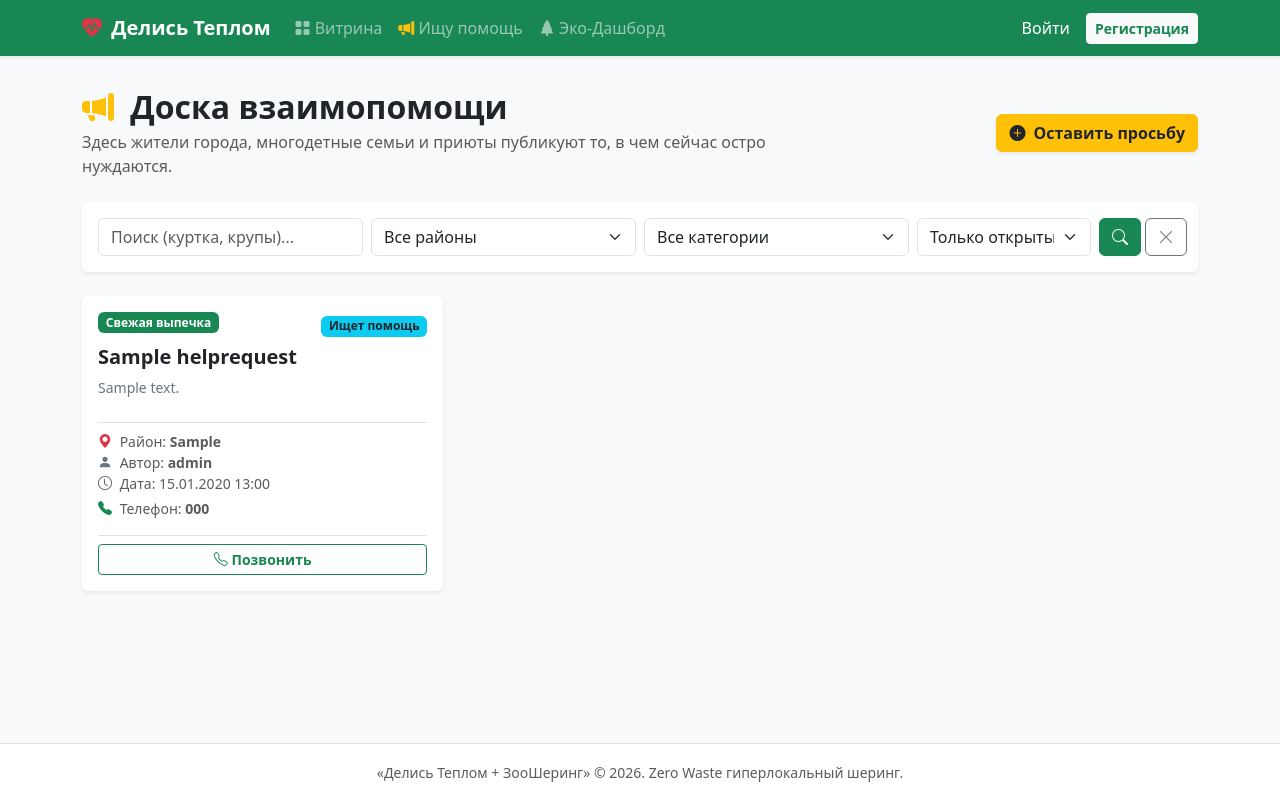
After one commit to ganizodabehruz77-hub/behruz, a Django app: page /lots/help/ in a window 1280 px wide. The commit adds this page. Run offline with Django 5.2, Linux system fonts and the light colour scheme; data comes from the database, SQL or seed files in the repository; tables that the repository leaves empty hold one stand-in row (values such as "Sample post").

Commit message:
Add Help Requests board for community needs

```diff
--- a/lots/urls.py
+++ b/lots/urls.py
@@ -5,6 +5,9 @@ from .views import (
     lot_edit_view,
     zoo_dashboard_view,
     zoo_accept_lot_view,
+    help_request_list_view,
+    help_request_create_view,
+    help_request_close_view,
 )
 from reservations.views import lot_reserve_view
 
@@ -15,4 +18,7 @@ urlpatterns = [
     path('<int:pk>/reserve/', lot_reserve_view, name='lot_reserve'),
     path('zoo/incoming/', zoo_dashboard_view, name='zoo_dashboard'),
     path('zoo/lots/<int:pk>/accept/', zoo_accept_lot_view, name='zoo_accept_lot'),
+    path('help/', help_request_list_view, name='help_request_list'),
+    path('help/create/', help_request_create_view, name='help_request_create'),
+    path('help/<int:pk>/close/', help_request_close_view, name='help_request_close'),
 ]
--- a/lots/views.py
+++ b/lots/views.py
@@ -4,7 +4,8 @@ from django.contrib import messages
 from django.utils import timezone
 from django.utils.dateparse import parse_datetime
 from django.http import HttpResponseForbidden
-from .models import ItemLot, Category, Location
+from django.db.models import Q
+from .models import ItemLot, Category, Location, HelpRequest
 
 DISTRICTS = [
     'р. Исмоили Сомони',
@@ -138,3 +139,85 @@ def zoo_accept_lot_view(request, pk):
     lot.save()
     messages.success(request, f"Лот «{lot.title}» ({lot.weight_kg} кг) принят на баланс зоопарка!")
     return redirect('zoo_dashboard')
+
+def help_request_list_view(request):
+    help_requests = HelpRequest.objects.select_related('author', 'author__profile', 'category').all()
+
+    selected_status = request.GET.get('status', 'open')
+    if selected_status and selected_status != 'all':
+        help_requests = help_requests.filter(status=selected_status)
+
+    selected_district = request.GET.get('district', '').strip()
+    if selected_district:
+        help_requests = help_requests.filter(district=selected_district)
+
+    selected_category = request.GET.get('category', '').strip()
+    if selected_category:
+        help_requests = help_requests.filter(category_id=selected_category)
+
+    query = request.GET.get('q', '').strip()
+    if query:
+        help_requests = help_requests.filter(
+            Q(title__icontains=query) | Q(description__icontains=query)
+        )
+
+    categories = Category.objects.all()
+
+    return render(request, 'lots/help_list.html', {
+        'help_requests': help_requests,
+        'categories': categories,
+        'districts': DISTRICTS,
+        'selected_district': selected_district,
+        'selected_category': selected_category,
+        'selected_status': selected_status,
+        'query': query,
+    })
+
+@login_required
+def help_request_create_view(request):
+    categories = Category.objects.all()
+
+    if request.method == 'POST':
+        title = request.POST.get('title', '').strip()
+        description = request.POST.get('description', '').strip()
+        category_id = request.POST.get('category')
+        district = request.POST.get('district', '').strip()
+        urgency = request.POST.get('urgency', 'normal')
+        contact_phone = request.POST.get('contact_phone', '').strip()
+
+        if not title or not description or not category_id or not district:
+            messages.error(request, "Заполните все обязательные поля (название, описание, категорию и район)!")
+        else:
+            category = get_object_or_404(Category, pk=category_id)
+            if not contact_phone and hasattr(request.user, 'profile'):
+                contact_phone = request.user.profile.phone
+
+            HelpRequest.objects.create(
+                author=request.user,
+                title=title,
+                description=description,
+                category=category,
+                district=district,
+                urgency=urgency,
+                contact_phone=contact_phone,
+            )
+            messages.success(request, "Ваша просьба о помощи опубликована! Волонтеры и доноры увидят её.")
+            return redirect('help_request_list')
+
+    return render(request, 'lots/help_create.html', {
+        'categories': categories,
+        'districts': DISTRICTS,
+    })
+
+@login_required
+def help_request_close_view(request, pk):
+    help_req = get_object_or_404(HelpRequest, pk=pk)
+
+    if help_req.author != request.user and not request.user.is_staff:
+        messages.error(request, "Только автор заявки может закрыть этот запрос.")
+        return redirect('help_request_list')
+
+    help_req.status = 'closed'
+    help_req.save()
+    messages.success(request, f"Запрос «{help_req.title}» отмечен как выполненный! Спасибо всем неравнодушным.")
+    return redirect('help_request_list')
--- a/templates/base.html
+++ b/templates/base.html
@@ -27,6 +27,11 @@
                 <ul class="navbar-nav me-auto mb-2 mb-lg-0">
                     <li class="nav-item">
                         <a class="nav-link" href="{% url 'lot_list' %}"><i class="bi bi-grid-fill"></i> Витрина</a>
+                    </li>
+                    <li class="nav-item">
+                        <a class="nav-link" href="{% url 'help_request_list' %}">
+                            <i class="bi bi-megaphone-fill text-warning"></i> Ищу помощь
+                        </a>
                     </li>
                     <li class="nav-item">
                         <a class="nav-link" href="{% url 'impact_stats' %}"><i class="bi bi-tree-fill"></i> Эко-Дашборд</a>
--- /dev/null
+++ b/templates/lots/help_list.html
@@ -0,0 +1,122 @@
+{% extends 'base.html' %}
+{% block title %}Доска взаимопомощи — Ищу помощь | Делись Теплом{% endblock %}
+
+{% block content %}
+<div class="row align-items-center mb-4">
+    <div class="col-md-8">
+        <h2 class="fw-bold text-dark mb-1">
+            <i class="bi bi-megaphone-fill text-warning me-2"></i> Доска взаимопомощи
+        </h2>
+        <p class="text-muted mb-0">
+            Здесь жители города, многодетные семьи и приюты публикуют то, в чем сейчас остро нуждаются.
+        </p>
+    </div>
+    <div class="col-md-4 text-md-end mt-3 mt-md-0">
+        <a href="{% url 'help_request_create' %}" class="btn btn-warning fw-bold text-dark shadow-sm">
+            <i class="bi bi-plus-circle-fill me-1"></i> Оставить просьбу
+        </a>
+    </div>
+</div>
+
+<!-- Фильтры и поиск -->
+<div class="card shadow-sm border-0 mb-4">
+    <div class="card-body p-3">
+        <form method="get" class="row g-2 align-items-center">
+            <div class="col-md-3">
+                <input type="text" name="q" value="{{ query }}" class="form-control" placeholder="Поиск (куртка, крупы)...">
+            </div>
+            <div class="col-md-3">
+                <select name="district" class="form-select">
+                    <option value="">Все районы</option>
+                    {% for d in districts %}
+                        <option value="{{ d }}" {% if selected_district == d %}selected{% endif %}>{{ d }}</option>
+                    {% endfor %}
+                </select>
+            </div>
+            <div class="col-md-3">
+                <select name="category" class="form-select">
+                    <option value="">Все категории</option>
+                    {% for c in categories %}
+                        <option value="{{ c.id }}" {% if selected_category == c.id|stringformat:"s" %}selected{% endif %}>{{ c.name }}</option>
+                    {% endfor %}
+                </select>
+            </div>
+            <div class="col-md-2">
+                <select name="status" class="form-select">
+                    <option value="open" {% if selected_status == 'open' %}selected{% endif %}>Только открытые</option>
+                    <option value="closed" {% if selected_status == 'closed' %}selected{% endif %}>Уже помогли</option>
+                    <option value="all" {% if selected_status == 'all' %}selected{% endif %}>Все статусы</option>
+                </select>
+            </div>
+            <div class="col-md-1 d-flex gap-1">
+                <button type="submit" class="btn btn-success w-100 fw-bold" title="Применить"><i class="bi bi-search"></i></button>
+                <a href="{% url 'help_request_list' %}" class="btn btn-outline-secondary" title="Сбросить"><i class="bi bi-x-lg"></i></a>
+            </div>
+        </form>
+    </div>
+</div>
+
+<!-- Список заявок -->
+<div class="row g-3">
+    {% for req in help_requests %}
+        <div class="col-md-6 col-lg-4">
+            <div class="card h-100 shadow-sm border-0 {% if req.urgency == 'high' and req.status == 'open' %}border-start border-danger border-4{% endif %}">
+                <div class="card-body d-flex flex-column">
+                    <div class="d-flex justify-content-between align-items-start mb-2">
+                        <span class="badge {% if req.category.lot_type == 'food' %}bg-success{% else %}bg-primary{% endif %}">
+                            {{ req.category.name }}
+                        </span>
+                        <div>
+                            {% if req.status == 'closed' %}
+                                <span class="badge bg-secondary">Помощь получена</span>
+                            {% elif req.urgency == 'high' %}
+                                <span class="badge bg-danger animate-pulse"><i class="bi bi-fire"></i> Срочно</span>
+                            {% else %}
+                                <span class="badge bg-info text-dark">Ищет помощь</span>
+                            {% endif %}
+                        </div>
+                    </div>
+
+                    <h5 class="fw-bold text-dark mb-2">{{ req.title }}</h5>
+                    <p class="text-secondary small flex-grow-1" style="white-space: pre-line;">{{ req.description }}</p>
+
+                    <div class="small text-muted border-top pt-2 mt-2">
+                        <div><i class="bi bi-geo-alt-fill text-danger me-1"></i> Район: <strong>{{ req.district }}</strong></div>
+                        <div><i class="bi bi-person-fill text-secondary me-1"></i> Автор: <strong>{{ req.author.username }}</strong></div>
+                        <div><i class="bi bi-clock me-1"></i> Дата: {{ req.created_at|date:"d.m.Y H:i" }}</div>
+                        {% if req.contact_phone %}
+                            <div class="mt-1"><i class="bi bi-telephone-fill text-success me-1"></i> Телефон: <strong>{{ req.contact_phone }}</strong></div>
+                        {% endif %}
+                    </div>
+
+                    <div class="mt-3 pt-2 border-top d-flex gap-2">
+                        {% if req.contact_phone and req.status == 'open' %}
+                            <a href="tel:{{ req.contact_phone }}" class="btn btn-outline-success btn-sm flex-grow-1 fw-bold">
+                                <i class="bi bi-telephone"></i> Позвонить
+                            </a>
+                        {% endif %}
+
+                        {% if user == req.author or user.is_staff %}
+                            {% if req.status == 'open' %}
+                                <form method="post" action="{% url 'help_request_close' req.pk %}" class="flex-grow-1" onsubmit="return confirm('Отметить запрос как выполненный?');">
+                                    {% csrf_token %}
+                                    <button type="submit" class="btn btn-outline-secondary btn-sm w-100">
+                                        <i class="bi bi-check-circle"></i> Закрыть
+                                    </button>
+                                </form>
+                            {% endif %}
+                        {% endif %}
+                    </div>
+                </div>
+            </div>
+        </div>
+    {% empty %}
+        <div class="col-12 text-center py-5">
+            <i class="bi bi-emoji-smile display-4 text-muted mb-3 d-block"></i>
+            <h5 class="text-secondary">Запросов о помощи пока нет</h5>
+            <p class="text-muted small">Если вам или вашим знакомым нужна еда или теплые вещи, создайте первую заявку!</p>
+            <a href="{% url 'help_request_create' %}" class="btn btn-success btn-sm fw-bold">Оставить просьбу о помощи</a>
+        </div>
+    {% endfor %}
+</div>
+{% endblock %}
```
Also changed, not shown: lots/admin.py (+7 -1 lines), lots/models.py (+44 -13 lines), templates/lots/help_create.html (added, +80 -0 lines), lots/migrations/0002_helprequest.py (added).
